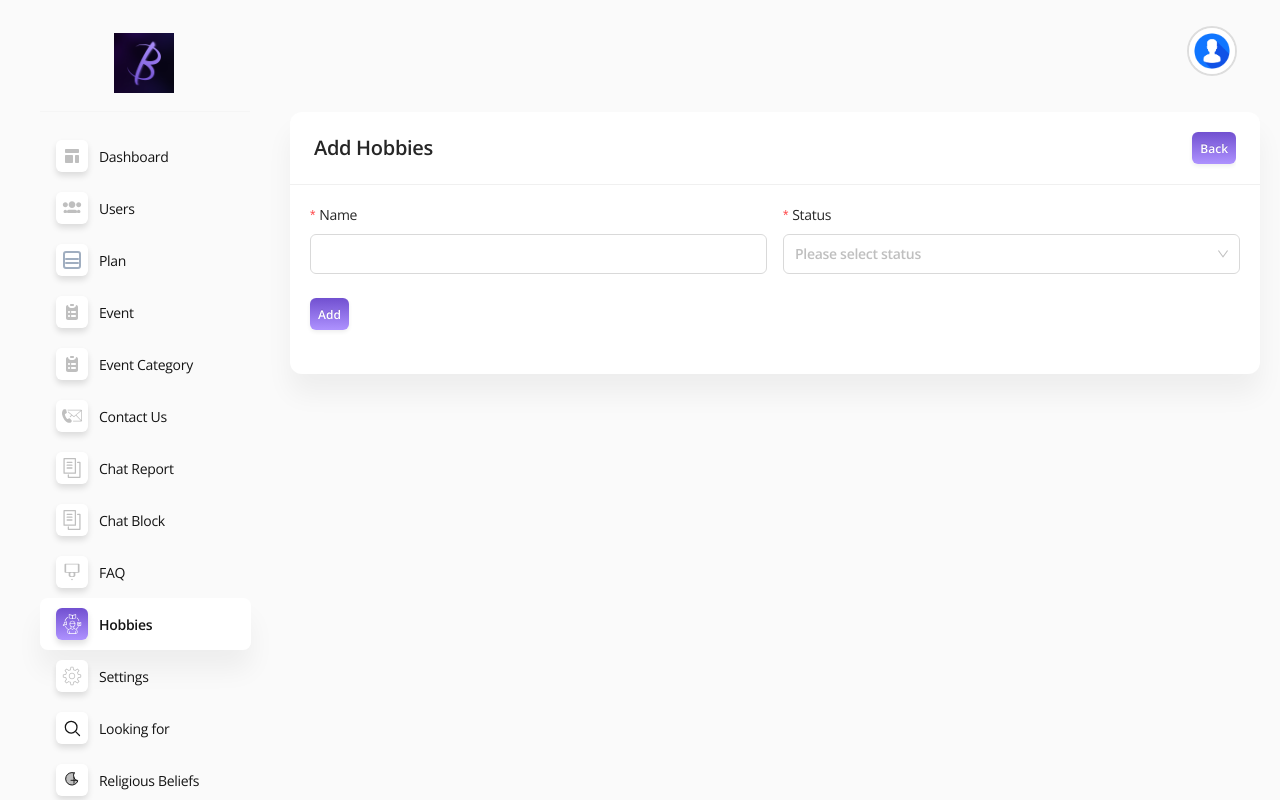
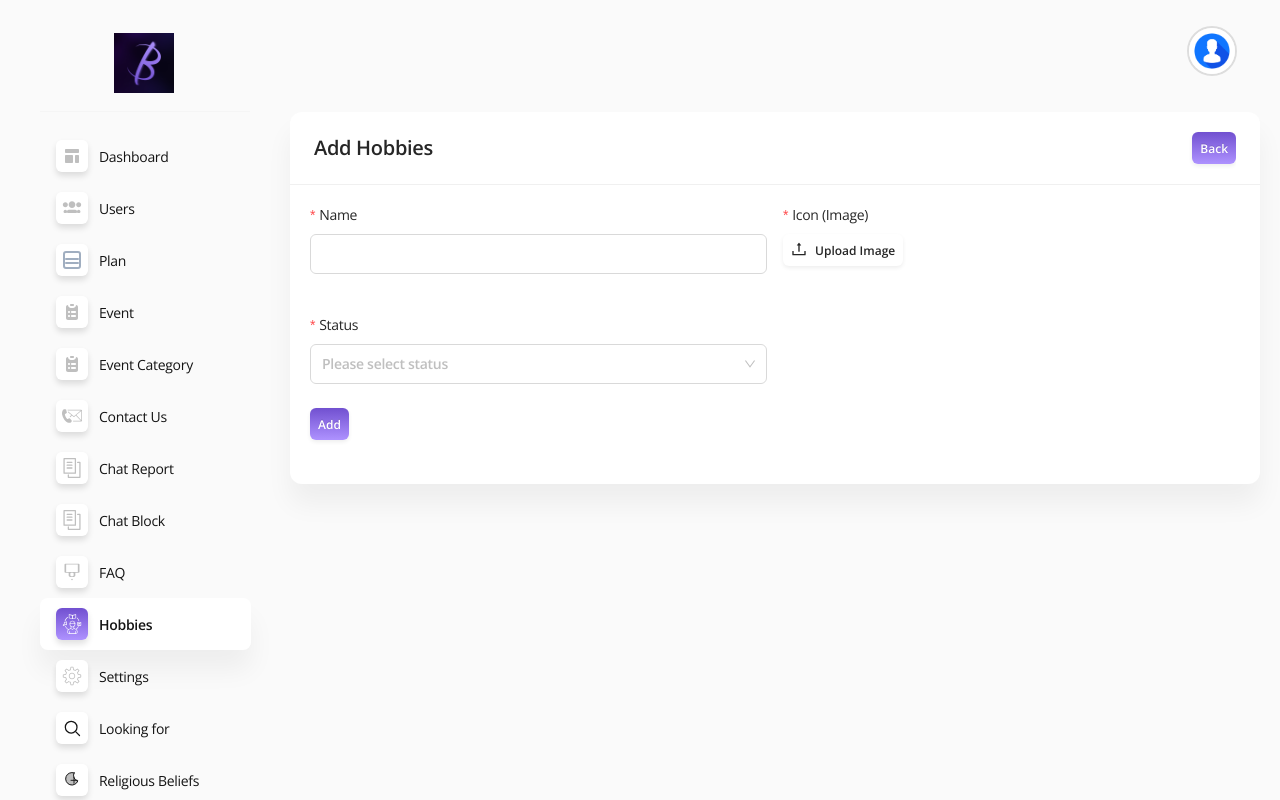
Before and after one commit to ashendra-wa/bootypal, a React (Create React App) app: page /hobbies/add in a window 1280 px wide. Built offline with nearby package versions, Linux system fonts and the light colour scheme; sample sign-in values are in the browser's storage.

Commit message:
add files

```diff
--- a/src/pages/hobbies/Form.js
+++ b/src/pages/hobbies/Form.js
@@ -9,11 +9,12 @@ import {
   Form,
   Input,
   Select,
+  Upload,
 } from "antd";
 import axios from "axios";
 import { useHistory, useParams } from "react-router-dom";
 import { baseUrl } from "../../config";
-
+import { UploadOutlined } from "@ant-design/icons";
 const { Title } = Typography;
 const { Item } = Form;
 const { Option } = Select;
@@ -23,6 +24,8 @@ function HobbiesForm() {
   const history = useHistory();
   const [form] = Form.useForm();
   const [isUpdateMode, setIsUpdateMode] = useState(false);
+  const [imageFile, setImageFile] = useState(null);
+  const [previewImage, setPreviewImage] = useState(null);
 
   useEffect(() => {
     if (hobbiesId) {
@@ -33,78 +36,102 @@ function HobbiesForm() {
 
   const fetchDetails = async () => {
     try {
-            const response = await axios.get(`${baseUrl}/api/hobbies/read/${hobbiesId}`);
+      const response = await axios.get(
+        `${baseUrl}/api/hobbies/read/${hobbiesId}`
+      );
       if (response.status === 200) {
-                form.setFieldsValue(response.data.result); // Populate form fields with fetched data
+        form.setFieldsValue(response.data.result);
+        setPreviewImage(`${baseUrl}/${response.data.result.icon}`);
+        setImageFile(`${baseUrl}/${response.data.result.icon}`);
       } else {
         notification.info({
-                    message: 'Info',
+          message: "Info",
           description: response.data.message,
-                    placement: 'topRight'
+          placement: "topRight",
         });
       }
     } catch (error) {
       console.error("API error:", error);
       notification.info({
-                message: 'Info',
+        message: "Info",
         description: error.response?.data?.message,
-                placement: 'topRight'
+        placement: "topRight",
       });
     }
   };
 
   const onFinish = async (values) => {
     try {
+      const formData = new FormData();
+      formData.append("name", values.name);
+      formData.append("enabled", values.enabled);
+      if (imageFile) formData.append("icon", imageFile);
       if (isUpdateMode) {
-                const response = await axios.patch(`${baseUrl}/api/hobbies/update/${hobbiesId}`, values, {
+        const response = await axios.patch(
+          `${baseUrl}/api/hobbies/update-with-icon `,
+          values,
+          {
             headers: {
-                        Authorization: `Bearer ${localStorage.getItem('accessToken')}`, // Include access token in headers
+              Authorization: `Bearer ${localStorage.getItem("accessToken")}`,
+              "Content-Type": "multipart/form-data",
             },
-                });
+          }
+        );
         if (response.status === 200) {
           notification.success({
-                        message: 'Success',
-                        description: 'Hobbies updated successfully!',
-                        placement: 'topRight'
+            message: "Success",
+            description: "Hobbies updated successfully!",
+            placement: "topRight",
           });
-                    history.push('/hobbies');
+          history.push("/hobbies");
         } else {
           notification.info({
-                        message: 'Info',
+            message: "Info",
             description: response.data.message,
-                        placement: 'topRight'
+            placement: "topRight",
           });
         }
       } else {
-                const response = await axios.post(`${baseUrl}/api/hobbies/create`, values, {
+        const response = await axios.post(
+          `${baseUrl}/api/hobbies/create-with-icon`,
+          formData,
+          {
             headers: {
-                        Authorization: `Bearer ${localStorage.getItem('accessToken')}`, // Include access token in headers
+              Authorization: `Bearer ${localStorage.getItem("accessToken")}`,
+              "Content-Type": "multipart/form-data",
             },
-                });
+          }
+        );
         if (response.status === 200) {
           notification.success({
-                        message: 'Success',
-                        description: 'Hobbies added successfully!',
-                        placement: 'topRight'
+            message: "Success",
+            description: "Hobbies added successfully!",
+            placement: "topRight",
           });
           form.resetFields();
-                    history.push('/hobbies');
+          history.push("/hobbies");
         } else {
           notification.info({
-                        message: 'Info',
+            message: "Info",
             description: response.data.message,
-                        placement: 'topRight'
+            placement: "topRight",
           });
         }
       }
     } catch (error) {
       console.error("API error:", error);
       notification.info({
-                message: 'Info',
+        message: "Info",
         description: error.response?.data?.message,
-                placement: 'topRight'
+        placement: "topRight",
       });
     }
+  };
+
+  const handleImageChange = (info) => {
+    const file = info.file;
+    setImageFile(file);
+    setPreviewImage(URL.createObjectURL(file));
   };
 
   return (
@@ -114,27 +141,74 @@ function HobbiesForm() {
           <Card
             bordered={false}
             className="criclebox tablespace mb-24"
-                        title={<div style={{ display: 'flex', justifyContent: 'space-between', alignItems: 'center' }}>
+            title={
+              <div
+                style={{
+                  display: "flex",
+                  justifyContent: "space-between",
+                  alignItems: "center",
+                }}
+              >
                 <span>{isUpdateMode ? "Update Hobbies" : "Add Hobbies"}</span>
-                            <Button type="primary" onClick={() => history.goBack()}>Back</Button>
-                        </div>}
+                <Button type="primary" onClick={() => history.goBack()}>
+                  Back
+                </Button>
+              </div>
+            }
           >
-                        <Form style={{ "padding": "20px" }} form={form} onFinish={onFinish} layout="vertical">
+            <Form
+              style={{ padding: "20px" }}
+              form={form}
+              onFinish={onFinish}
+              layout="vertical"
+            >
               <Row gutter={[16, 16]}>
                 <Col xs={24} sm={12} lg={12}>
                   <Item
                     label="Name"
                     name="name"
-                                        rules={[{ required: true, message: 'Please enter name' }]}
+                    rules={[{ required: true, message: "Please enter name" }]}
                   >
                     <Input />
                   </Item>
                 </Col>
                 <Col xs={24} sm={12} lg={12}>
                   <Item
+                    label="Icon (Image)"
+                    name="icon"
+                    rules={[
+                      {
+                        required: !imageFile || !previewImage,
+                        message: "Please upload an image",
+                      },
+                    ]}
+                  >
+                    <Upload
+                      listType="picture"
+                      showUploadList={false}
+                      beforeUpload={() => false} // prevent auto upload
+                      onChange={handleImageChange}
+                    >
+                      <Button icon={<UploadOutlined />}>Upload Image</Button>
+                    </Upload>
+                    {previewImage && (
+                      <div style={{ marginTop: 10 }}>
+                        <img
+                          src={previewImage}
+                          alt="Preview"
+                          style={{ width: 100, height: 100, borderRadius: 8 }}
+                        />
+                      </div>
+                    )}
+                  </Item>
+                </Col>
+                <Col xs={24} sm={12} lg={12}>
+                  <Item
                     label="Status"
                     name="enabled"
-                                        rules={[{ required: true, message: 'Please select status' }]}
+                    rules={[
+                      { required: true, message: "Please select status" },
+                    ]}
                   >
                     <Select placeholder="Please select status">
                       <Option value={true}>Active</Option>
--- a/src/pages/lookingfor/Add.js
+++ b/src/pages/lookingfor/Add.js
@@ -51,7 +51,6 @@ function LookingFor() {
           name: data.name,
           enabled: data.enabled,
         });
-        console.log("===>", data);
         setPreviewImage(`${backendUrl}/${data.icon}`);
         setImageFile(`${backendUrl}/${data.icon}`);
       } else {
@@ -79,7 +78,6 @@ function LookingFor() {
     try {
       let response;
       if (isUpdateMode) {
-        console.log("xfdgdfgdfgdfg is ytheee");
         response = await axios.patch(
           `${backendUrl}/api/lookingfor/update/${LookingForId}`,
           formData,
--- a/src/pages/religiousBeliefs/Add.js
+++ b/src/pages/religiousBeliefs/Add.js
@@ -75,10 +75,10 @@ function ReligiousBeliefs() {
         if (response.status === 200) {
           notification.success({
             message: "Success",
-            description: "Faq updated successfully!",
+            description: "Religious beliefs updated successfully!",
             placement: "topRight",
           });
-          history.push("/faq");
+          history.push("/religious-beliefs");
         } else {
           notification.info({
             message: "Info",
@@ -99,11 +99,11 @@ function ReligiousBeliefs() {
         if (response.status === 200) {
           notification.success({
             message: "Success",
-            description: "Faq added successfully!",
+            description: "Religiou beliefs added successfully!",
             placement: "topRight",
           });
           form.resetFields();
-          history.push("/faq");
+          history.push("/religious-beliefs");
         } else {
           notification.info({
             message: "Info",
--- a/src/pages/religiousBeliefs/List.js
+++ b/src/pages/religiousBeliefs/List.js
@@ -68,15 +68,12 @@ function ReligiousBeliefs() {
         }
       );
       if (response.status === 200) {
-        setReligiousList(response.data.result);
-        console.log("response", response.data.result);
+        const result = response.data.result || [];
+        setReligiousList(result);
       } else {
-        // notification.info({
-        //     message: 'Info',
-        //     description: response.data.message,
-        //     placement: 'topRight' // You can adjust the placement as needed
-        // });
+        setReligiousList([]); // clear table if not 200
       }
+
       // Handle success response from the API
     } catch (error) {
       console.error("API error:", error);
@@ -105,7 +102,7 @@ function ReligiousBeliefs() {
         getUserList();
         notification.success({
           message: "Success",
-          description: "Faq deleted successfully!",
+          description: "Religious Beliefs deleted successfully!",
           placement: "topRight",
         });
       } else {
```
Also changed, not shown: src/pages/hobbies/List.js (+70 -41 lines), src/pages/languages/Form.js (+46 -29 lines), src/pages/languages/List.js (+54 -47 lines), src/pages/lookingfor/List.js (+25 -54 lines), 2 other files (tests, documents, lock files or other folders). Lines whose indentation alone changed are shown as unchanged.
